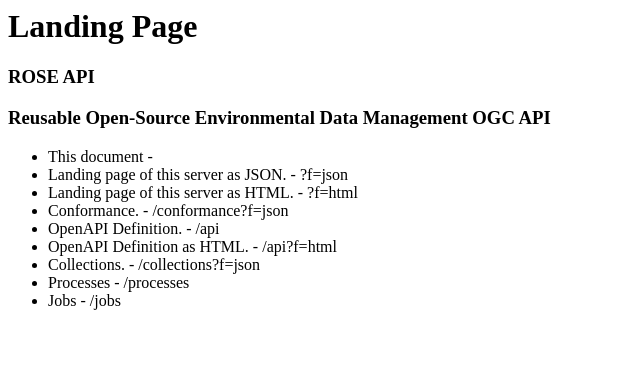
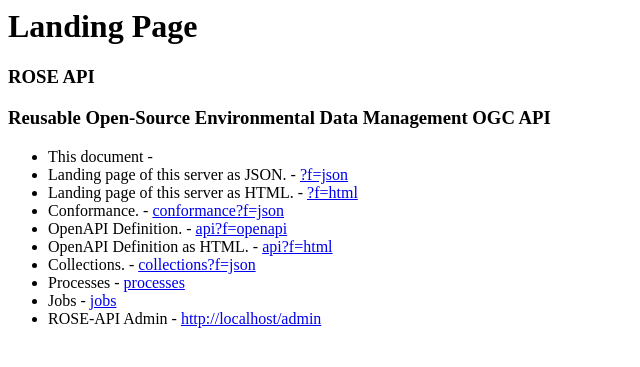
Before and after one commit to Diuke/rose-api, a Django app: page /api/ in a window 1280 px wide. Shown: the top 367 px of the page, without its empty margins (0-640 px from the left). Run offline with Django 5.2, Linux system fonts and the light colour scheme; data that the repository does not hold is empty; parts of the project's set-up code (start-up, migrations or seed data) failed here and were passed over.

Commit message:
fixed routing issues

```diff
--- a/roseapi/geoapi/apps.py
+++ b/roseapi/geoapi/apps.py
@@ -1,5 +1,4 @@
 from django.apps import AppConfig
-
 
 class GeoapiConfig(AppConfig):
     default_auto_field = 'django.db.models.BigAutoField'
--- a/roseapi/geoapi/templates/landing/landing.html
+++ b/roseapi/geoapi/templates/landing/landing.html
@@ -4,6 +4,6 @@
 
 <ul>
     {% for link in data.links %}
-        <li>{{ link.title }} - {{ link.href }}</li>
+        <li>{{ link.title }} - <a href="{{ link.href }}">{{ link.href }}<a/></li>
     {% endfor %}
 </ul>
--- a/roseapi/geoapi/utils.py
+++ b/roseapi/geoapi/utils.py
@@ -14,7 +14,7 @@ F_GEOJSON = ['geojson', 'application/geo+json']
 F_HTML = ['html', 'text/html']
 F_JSONLD = ['jsonld']
 F_XML = ['xml']
-F_OPENAPI = ['application/vnd.oai.openapi+json']
+F_OPENAPI = ['application/vnd.oai.openapi+json', 'openapi']
 F_CSV = ['csv']
 # F_GZIP = 'gzip'
 # F_PNG = 'png'
--- a/roseapi/geoapi/views/landing.py
+++ b/roseapi/geoapi/views/landing.py
@@ -11,12 +11,12 @@ def landing(request: HttpRequest):
 
     f = utils.get_format(request=request, accepted_formats=accepted_formats)
 
-    base_url = utils.get_base_url()
-    _, path, query_params = utils.deconstruct_url(request)
+    base_api_url = utils.get_base_url()
+    base_url, path, query_params = utils.deconstruct_url(request)
 
     links = []
     # Self link
-    self_link_href = f'{base_url}'
+    self_link_href = f'{base_api_url}'
     if query_params:
         self_link_href += f'?{query_params}'
     links.append(
@@ -28,7 +28,7 @@ def landing(request: HttpRequest):
     links += landing_links
 
     # conformance link
-    conformance_link = f'{base_url}/conformance?f=json'
+    conformance_link = f'{base_api_url}conformance?f=json'
     links.append(
         schemas.LinkSchema(
             href=conformance_link,
@@ -40,10 +40,10 @@ def landing(request: HttpRequest):
 
 
     # API definition links
-    api_link = f'{base_url}/api'
+    api_link = f'{base_api_url}api'
     links.append(
         schemas.LinkSchema(
-            href=api_link,
+            href=f'{api_link}?f=openapi',
             rel="service-desc",
             type='application/vnd.oai.openapi+json;version=3.0',
             title="OpenAPI Definition."
@@ -59,7 +59,7 @@ def landing(request: HttpRequest):
     )
 
     # Collections Link
-    collections_link = f'{base_url}/collections?f=json'
+    collections_link = f'{base_api_url}collections?f=json'
     links.append(
         schemas.LinkSchema(
             href=collections_link,
@@ -70,7 +70,7 @@ def landing(request: HttpRequest):
     )
 
     # Processes Links
-    processes_link = f'{base_url}/processes'
+    processes_link = f'{base_api_url}processes'
     links.append(
         schemas.LinkSchema(
             href=processes_link,
@@ -80,13 +80,24 @@ def landing(request: HttpRequest):
         )
     )
 
-    jobs_link = f'{base_url}/jobs'
+    jobs_link = f'{base_api_url}jobs'
     links.append(
         schemas.LinkSchema(
             href=jobs_link,
             rel="http://www.opengis.net/def/rel/ogc/1.0/job-list",
             type='application/json',
             title="Jobs"
+        )
+    )
+
+    # Admin link
+    admin_link = f'{base_url}/admin'
+    links.append(
+        schemas.LinkSchema(
+            href=admin_link,
+            rel="admin",
+            type='text/html',
+            title="ROSE-API Admin"
         )
     )
 
--- a/roseapi/roseapi/urls.py
+++ b/roseapi/roseapi/urls.py
@@ -17,8 +17,10 @@ Including another URLconf
 from django.contrib import admin
 from django.urls import path, include
 from geoapi import urls as geoapi_urls
+from django.shortcuts import redirect
 
 urlpatterns = [
+    path('', lambda request: redirect('api/', permanent=False)),
     path('admin/', admin.site.urls),
-    path('api/', include('geoapi.urls'))
+    path('api/', include('geoapi.urls')),
 ]
```
Also changed, not shown: 1 other file.
